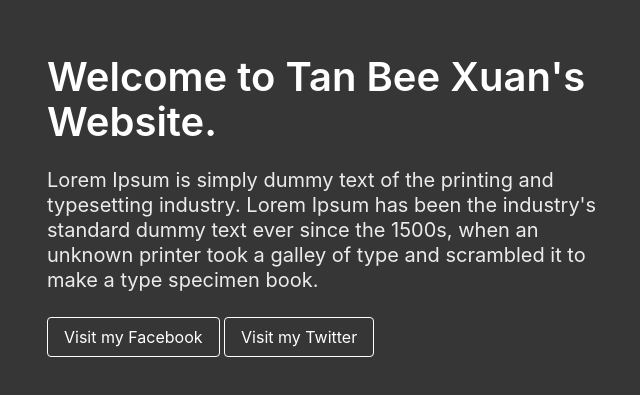
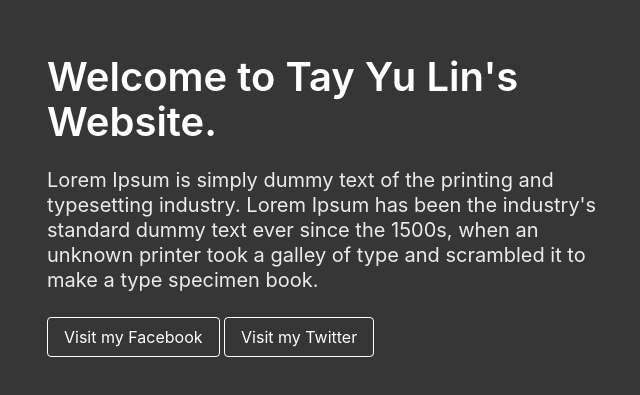
Before and after one commit to bxuan11/tanbeexuan.github.io, a plain HTML site: page index.html in a window 1280 px wide. Shown: the part 195-590 px from the top of the page, without its empty margins (311-951 px from the left). Drawn offline with nearby package versions, Linux system fonts and the light colour scheme.

Commit message:
Update index.html

```diff
--- a/index.html
+++ b/index.html
@@ -1,7 +1,7 @@
 <!DOCTYPE html>
 <html>
     <head>
-        <title>Tan Bee Xuann's Website</title>
+        <title>Tay Yu Lin's Website</title>
         <link rel="stylesheet"
             href="https://cdn.jsdelivr.net/npm/bulma@0.9.2/css/bulma.min.css">
         <meta name="viewport" content="width=device-width, initial-scale=1">
@@ -13,7 +13,7 @@
             <div class="columns is-vcentered is-centered">
                 <div class="column is-6">
                     <div class="block">
-                        <h1 class="title is-2">Welcome to Tan Bee Xuan's Website.</h1>
+                        <h1 class="title is-2">Welcome to Tay Yu Lin's Website.</h1>
                     </div>
                     <div class="block">
                         <h2 class="subtitle">Lorem Ipsum is simply dummy text of the printing and typesetting industry. Lorem Ipsum has been the industry's standard dummy text ever since the 1500s, when an unknown printer took a galley of type and scrambled it to make a type specimen book.<br>
```
